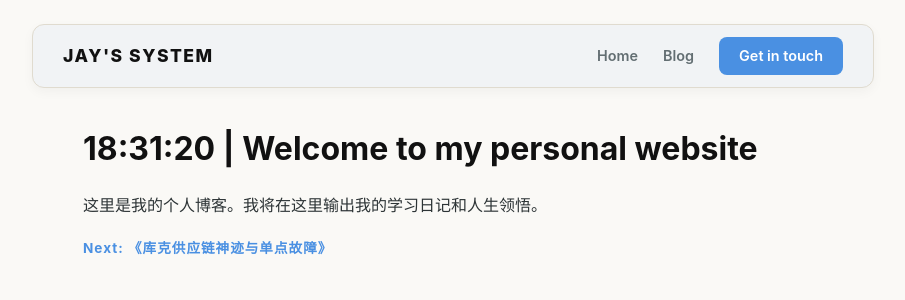
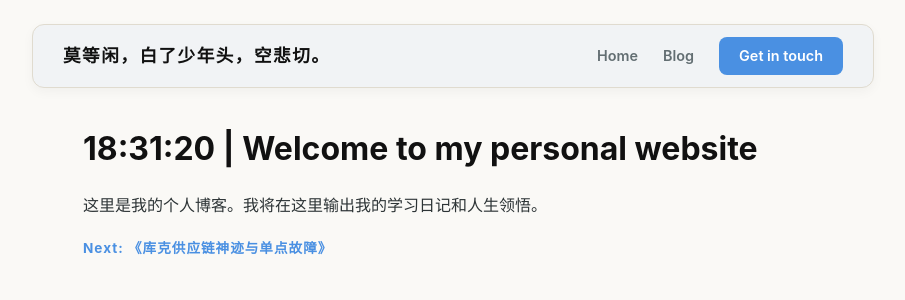
Before and after one commit to jayzzzzmp-commits/jayzzzzmp-commits.github.io, a Jekyll site: the page built from index.html, in a window 1280 px wide. Shown: the top 300 px of the page, without its empty margins (187-1092 px from the left). Built offline with Jekyll 4.4.1, drawn with Linux system fonts in a browser that asks for light colours.

Commit message:
Update default.html

```diff
--- a/_layouts/default.html
+++ b/_layouts/default.html
@@ -97,7 +97,7 @@
 <body>
 
     <nav class="navbar">
-        <a href="index.html" class="nav-brand">JAY'S SYSTEM</a>
+        <a href="index.html" class="nav-brand">莫等闲，白了少年头，空悲切。</a>
         <div class="nav-links">
             <a href="index.html">Home</a>
             <a href="blog.html">Blog</a>
```
